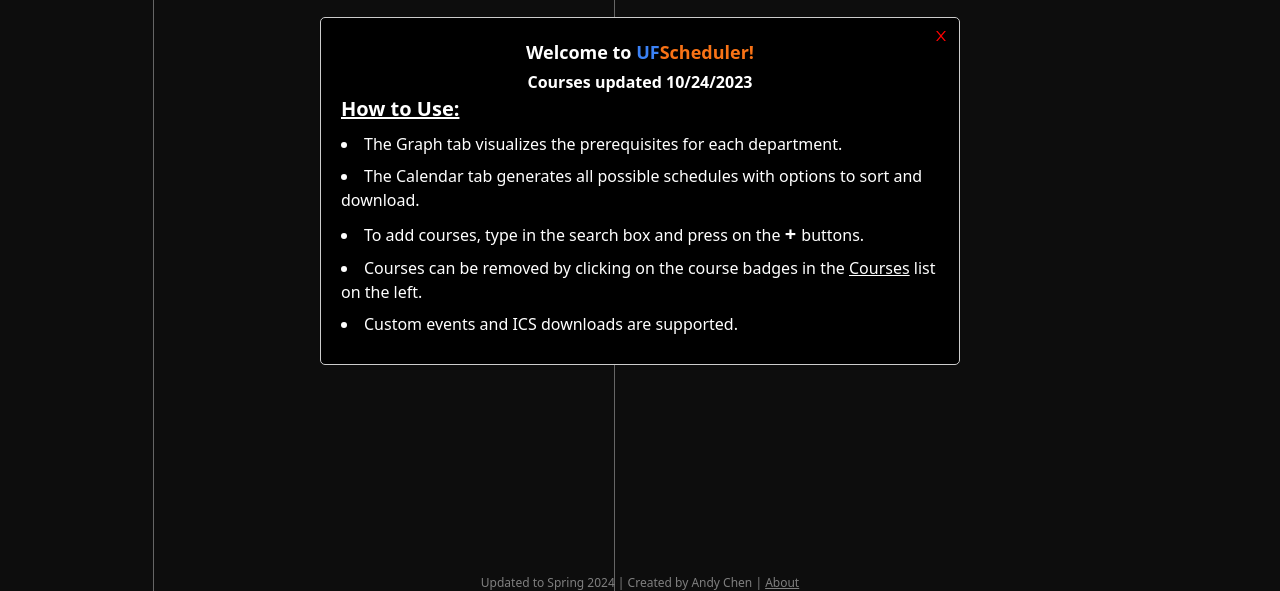
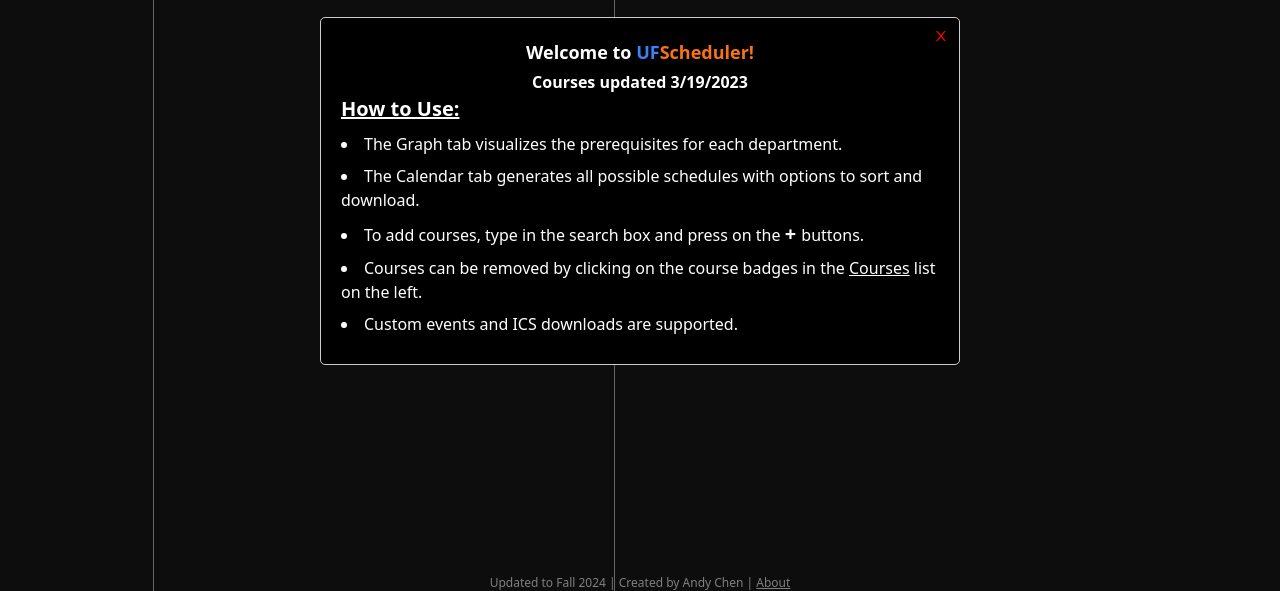
Before and after one commit to andychen482/UF-Scheduler, a React (Create React App) app: page / in a window 1280 px wide. Shown: the part 209-800 px from the top of the page. Built offline with nearby package versions, Linux system fonts and the light colour scheme; no server answers; what color-hash, cytoscape-klay would draw is missing.

Commit message:
fall 2024

```diff
--- a/src/components/Footer/Footer.tsx
+++ b/src/components/Footer/Footer.tsx
@@ -12,7 +12,7 @@
       }}
     >
       <p>
-        Updated to Spring 2024 | Created by Andy Chen |{" "}
+        Updated to Fall 2024 | Created by Andy Chen |{" "}
         <a
           href="/about"
           style={{ color: "inherit", textDecoration: "underline" }}
--- a/src/pages/Main/Main.tsx
+++ b/src/pages/Main/Main.tsx
@@ -433,7 +433,7 @@
             <span className="text-orange-500">Scheduler!</span>
           </div>
           <p className="text-md font-bold text-center">
-            Courses updated 10/24/2023
+            Courses updated 3/19/2023
           </p>
           <ul className="list-disc list-inside mb-2 space-y-2">
             <b className="instruction-title">How to Use:</b>
```
